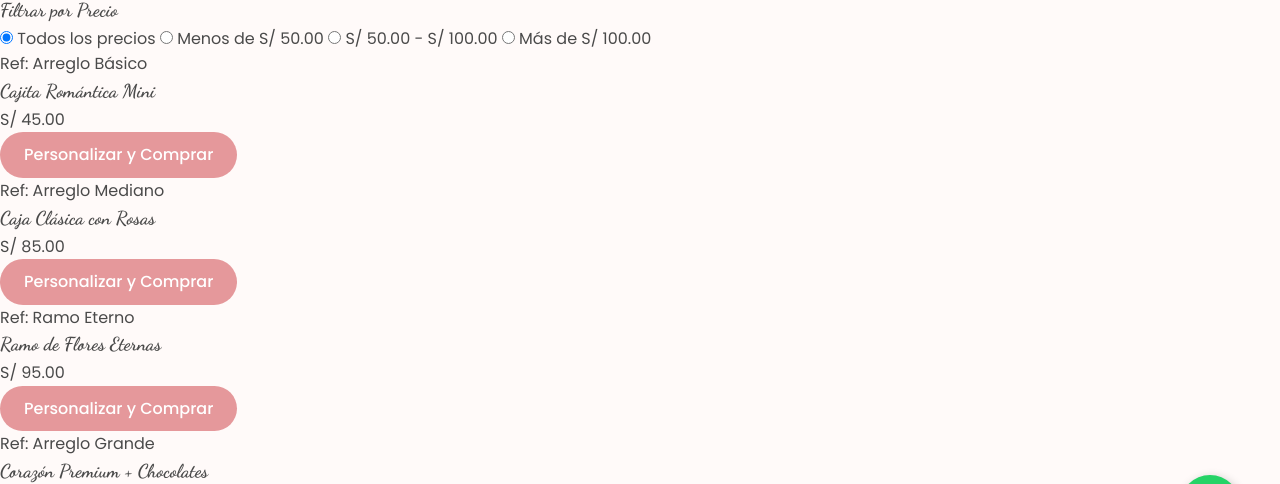
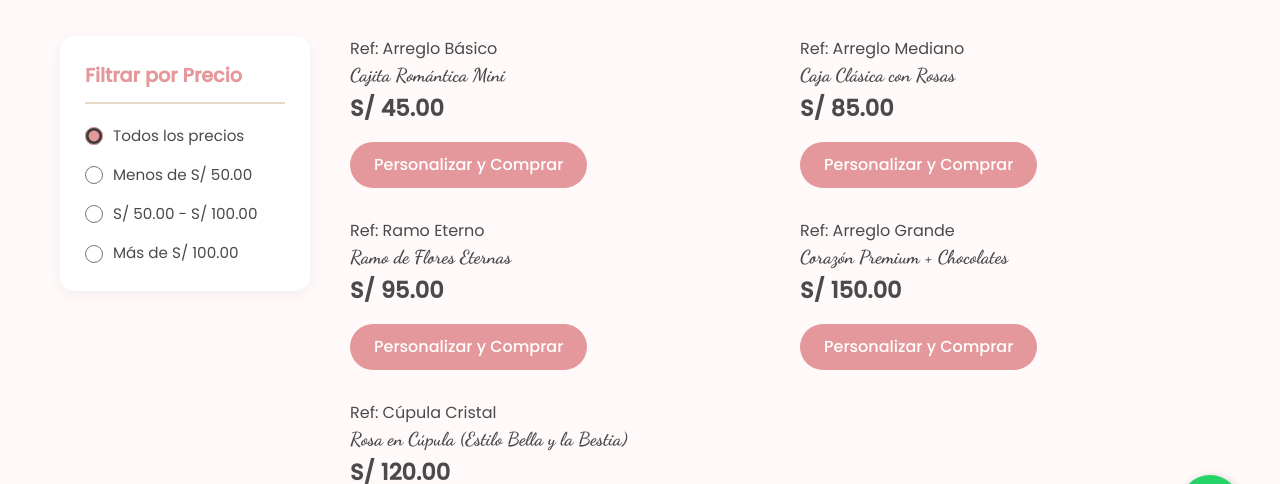
Before and after one commit to Darkness-Mr/D-M_Website, a plain HTML site: page catalogo.html in a window 1280 px wide. Shown: the part 225-709 px from the top of the page. Drawn offline with Linux system fonts and the light colour scheme.

Commit message:
Añadiendo el estilo de la página catalogo

```diff
--- a/css/catalogo.css
+++ b/css/catalogo.css
@@ -1 +1,112 @@
 /*(Específico para la grilla y el filtro de precios)*/
+
+/* ==========================================================================
+   ESTRUCTURA PRINCIPAL DEL CATÁLOGO
+   ========================================================================== */
+.catalogo-main {
+    padding: 40px 20px;
+    max-width: 1200px;
+    margin: 0 auto;
+}
+
+.catalogo-header {
+    text-align: center;
+    margin-bottom: 40px;
+}
+
+/* Layout con CSS Grid: Menú de filtros a la izquierda, productos a la derecha */
+.catalogo-container {
+    display: grid;
+    grid-template-columns: 250px 1fr;
+    gap: 40px;
+    align-items: start;
+}
+
+/* ==========================================================================
+   BARRA LATERAL DE FILTROS
+   ========================================================================== */
+.filtros-sidebar {
+    background-color: white;
+    padding: 25px;
+    border-radius: 15px;
+    box-shadow: 0 4px 15px rgba(0,0,0,0.05);
+    position: sticky;
+    top: 90px; /* Para que baje acompañando la pantalla si hay muchos productos */
+}
+
+.filtros-sidebar h3 {
+    font-family: var(--font-text);
+    font-size: 1.2rem;
+    color: var(--color-accent);
+    margin-bottom: 20px;
+    border-bottom: 2px solid var(--color-secondary);
+    padding-bottom: 10px;
+}
+
+.filtro-opciones {
+    display: flex;
+    flex-direction: column;
+    gap: 15px;
+}
+
+.filtro-label {
+    display: flex;
+    align-items: center;
+    gap: 10px;
+    cursor: pointer;
+    font-size: 0.95rem;
+    color: var(--color-text-main);
+    transition: color 0.3s ease;
+}
+
+.filtro-label:hover {
+    color: var(--color-accent);
+}
+
+/* Estilizando el input radio para que se vea más acorde a la marca */
+.filtro-label input[type="radio"] {
+    accent-color: var(--color-accent);
+    width: 18px;
+    height: 18px;
+    cursor: pointer;
+}
+
+/* ==========================================================================
+   GRILLA DE PRODUCTOS Y TARJETAS
+   ========================================================================== */
+.productos-grid {
+    display: grid;
+    grid-template-columns: repeat(auto-fill, minmax(280px, 1fr));
+    gap: 30px;
+}
+
+.product-info .precio {
+    font-size: 1.4rem;
+    font-weight: 600;
+    color: var(--color-text-main);
+    margin-bottom: 15px;
+}
+
+/* Ocultar productos cuando son filtrados por JS */
+.item-producto.oculto {
+    display: none;
+}
+
+/* ==========================================================================
+   RESPONSIVIDAD (Móviles y Tablets)
+   ========================================================================== */
+@media (max-width: 768px) {
+    .catalogo-container {
+        grid-template-columns: 1fr; /* Los filtros pasan arriba de los productos */
+    }
+
+    .filtros-sidebar {
+        position: static; /* Quitamos el sticky en móviles */
+        margin-bottom: 20px;
+    }
+
+    .filtro-opciones {
+        flex-direction: row;
+        flex-wrap: wrap;
+    }
+}
```
